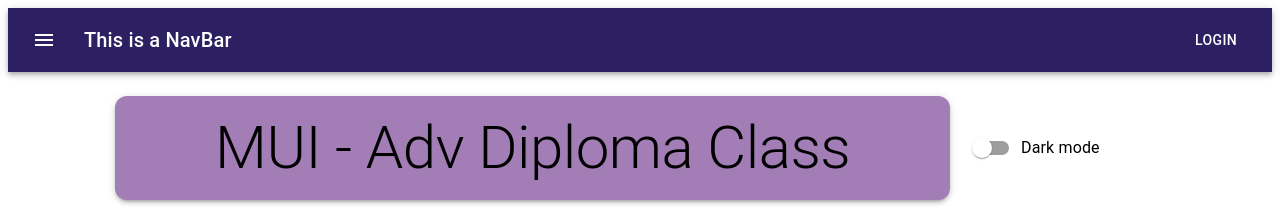
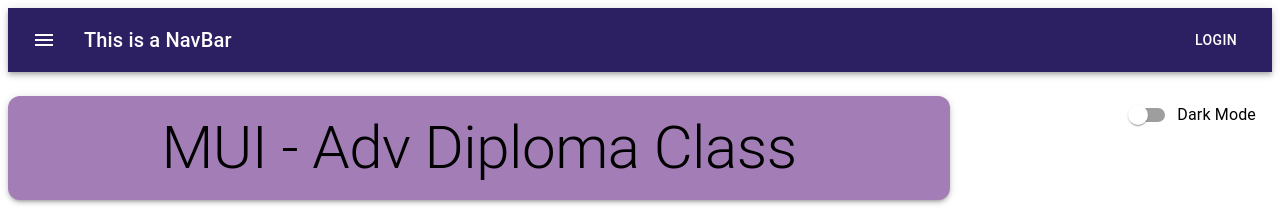
Before and after one commit to paliRkHn/MUI-movie-rating, a React (Vite) app: page / in a window 1280 px wide. Shown: the top 217 px of the page. Built offline with nearby package versions, Linux system fonts and the light colour scheme.

Commit message:
dark mode function finished

```diff
--- a/src/App.jsx
+++ b/src/App.jsx
@@ -1,5 +1,4 @@
 import React, { useState } from 'react';
-import Button from '@mui/material/Button';
 import Grid from '@mui/material/Grid2';
 import Box from '@mui/material/Box';
 import Paper from '@mui/material/Paper';
@@ -60,16 +59,16 @@ function App(){
           <Grid size={12}>
             <ButtonAppBar />
           </Grid>
-          <Grid size={8}>
+          <Grid size={9}>
             <Paper elevation={3} sx={{ backgroundColor: 'secondary.main', borderRadius: 3}}>
               <Typography variant='h2' sx={{ display: 'flex', justifyContent:'center', py: 2}}>
                 MUI - Adv Diploma Class
               </Typography>
             </Paper>
           </Grid>
-          <Grid size={2}>
-            <FormControlLabel label="Dark mode"  control={
-              <Switch checked={isDark === "dark"} onChange={selectTheme}/>
+          <Grid container size={3}  sx={{ justifyContent: 'right', alignSelf: 'flex-start'}}>
+            <FormControlLabel label="Dark Mode"  sx={{ color: 'text.primary'}} control={
+              <Switch color='secondary' checked={isDark === "dark"} onChange={selectTheme}/>
             }
             />
           </Grid>
```
